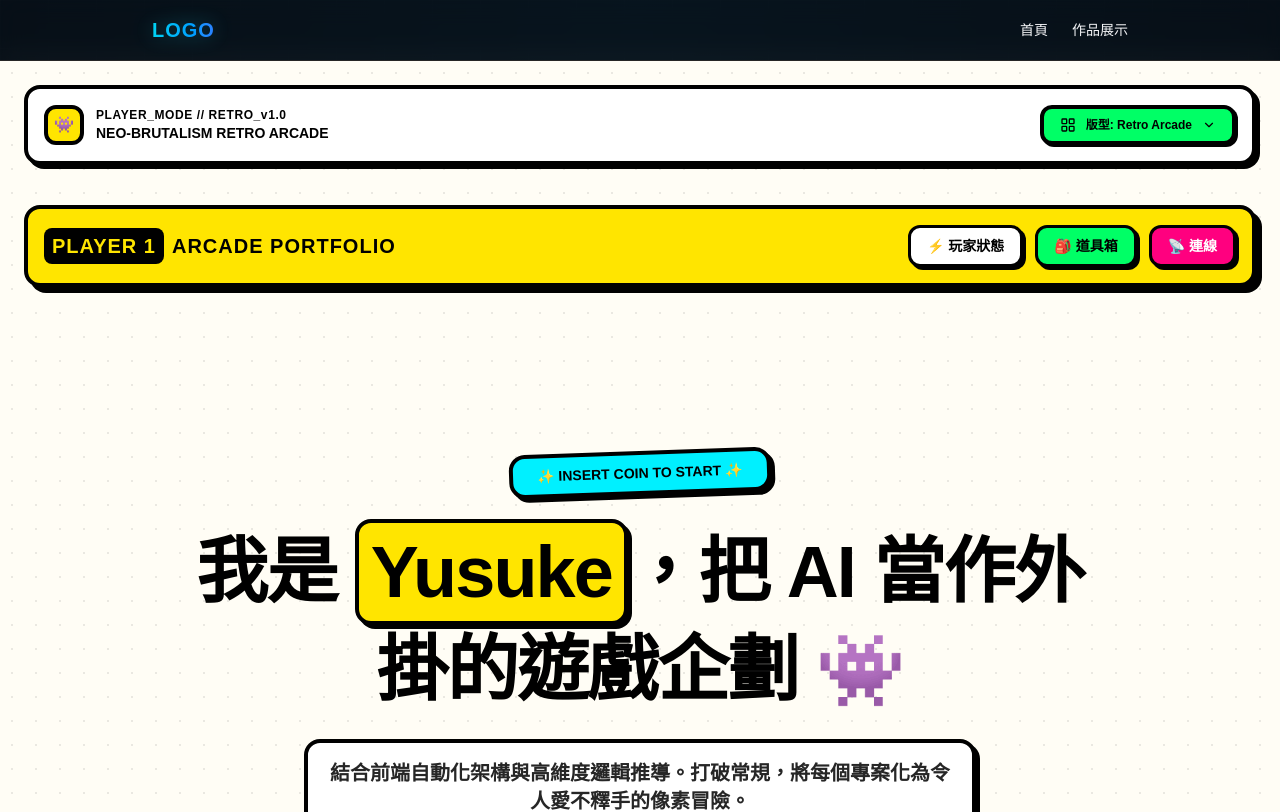
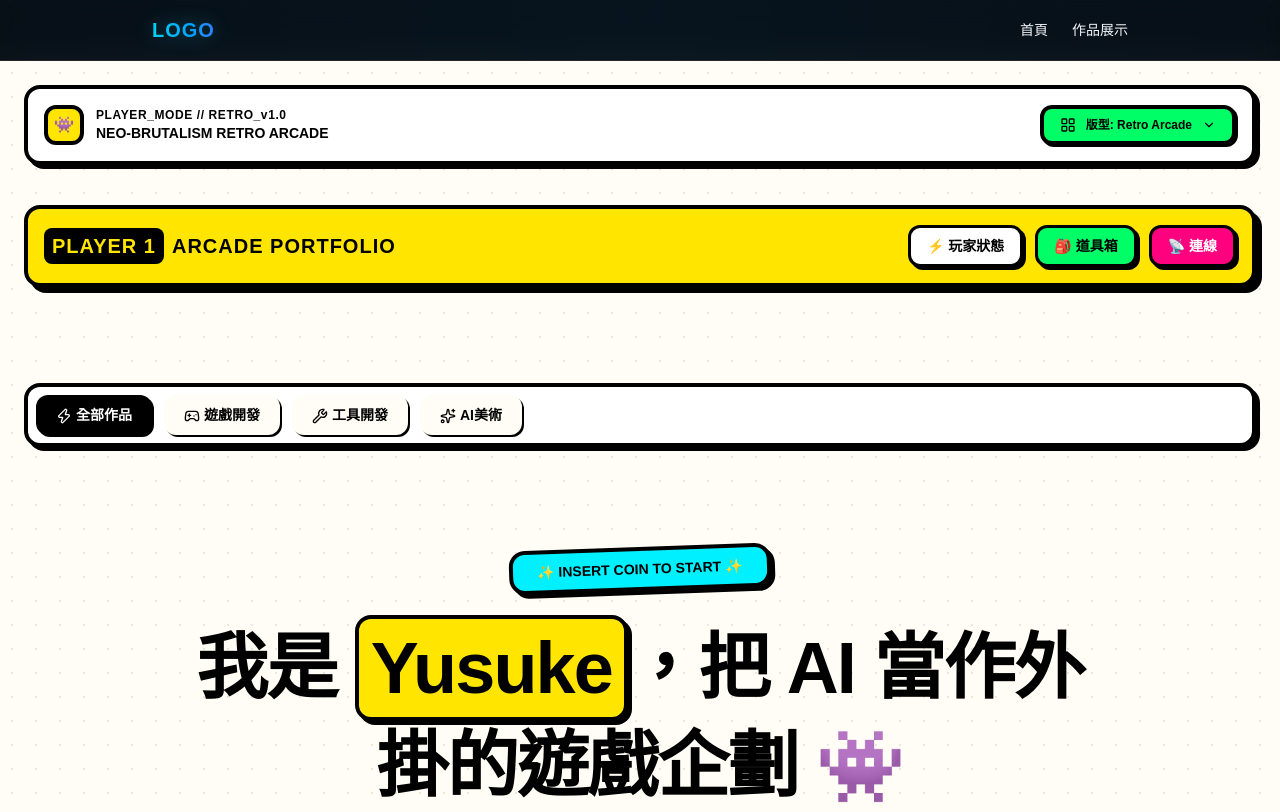
Before and after one commit to YusukeWu0903/my_portfolio, a Next.js app: page / in a window 1280 px wide. Shown: the top 812 px of the page. Built offline with nearby package versions, Linux system fonts and the light colour scheme.

Commit message:
feat: add Filter Tabs to Retro Arcade layout with 4 categories (全部作品、遊戲開發、工具開發、AI美術) and category badges on cards

```diff
--- a/app/page.tsx
+++ b/app/page.tsx
@@ -263,7 +263,7 @@ export default function Home() {
                                   ⚡ 玩家狀態
                                 </button>
                                 <button
-                    onClick={() => scrollToSection('inventory')}
+                                  onClick={() => scrollToSection('projects')}
                                   className="px-4 py-2 bg-[#00FF66] border-3 border-black rounded-xl font-bold shadow-[3px_3px_0px_#000] hover:translate-x-0.5 hover:translate-y-0.5 hover:shadow-[1px_1px_0px_#000] transition-all text-sm"
                                 >
                                   🎒 道具箱
@@ -276,6 +276,56 @@ export default function Home() {
                                 </button>
                               </div>
                             </nav>
+
+                            {/* Retro Filter Tabs */}
+                            <div className="sticky top-[140px] z-20 mb-8">
+                              <div className="flex flex-wrap gap-3 p-2 bg-white border-4 border-black rounded-2xl shadow-[4px_4px_0px_#000]">
+                                <button
+                                  onClick={() => setActiveTab('all')}
+                                  className={`px-5 py-2.5 rounded-xl font-black text-sm transition-all duration-200 shadow-[2px_2px_0px_#000] ${
+                                    activeTab === 'all'
+                                      ? 'bg-black text-white'
+                                      : 'bg-[#FFFDF5] text-black hover:bg-[#FFE500] hover:translate-x-0.5 hover:translate-y-0.5 hover:shadow-[1px_1px_0px_#000]'
+                                  }`}
+                                >
+                                  <Zap className="w-4 h-4 inline-block mr-1" />
+                                  全部作品
+                                </button>
+                                <button
+                                  onClick={() => setActiveTab('games')}
+                                  className={`px-5 py-2.5 rounded-xl font-black text-sm transition-all duration-200 shadow-[2px_2px_0px_#000] ${
+                                    activeTab === 'games'
+                                      ? 'bg-[#FF007F] text-white'
+                                      : 'bg-[#FFFDF5] text-black hover:bg-[#FFE500] hover:translate-x-0.5 hover:translate-y-0.5 hover:shadow-[1px_1px_0px_#000]'
+                                  }`}
+                                >
+                                  <Gamepad2 className="w-4 h-4 inline-block mr-1" />
+                                  遊戲開發
+                                </button>
+                                <button
+                                  onClick={() => setActiveTab('tools')}
+                                  className={`px-5 py-2.5 rounded-xl font-black text-sm transition-all duration-200 shadow-[2px_2px_0px_#000] ${
+                                    activeTab === 'tools'
+                                      ? 'bg-[#00FF66] text-black'
+                                      : 'bg-[#FFFDF5] text-black hover:bg-[#FFE500] hover:translate-x-0.5 hover:translate-y-0.5 hover:shadow-[1px_1px_0px_#000]'
+                                  }`}
+                                >
+                                  <Wrench className="w-4 h-4 inline-block mr-1" />
+                                  工具開發
+                                </button>
+                                <button
+                                  onClick={() => setActiveTab('art')}
+                                  className={`px-5 py-2.5 rounded-xl font-black text-sm transition-all duration-200 shadow-[2px_2px_0px_#000] ${
+                                    activeTab === 'art'
+                                      ? 'bg-[#9D4EDD] text-white'
+                                      : 'bg-[#FFFDF5] text-black hover:bg-[#FFE500] hover:translate-x-0.5 hover:translate-y-0.5 hover:shadow-[1px_1px_0px_#000]'
+                                  }`}
+                                >
+                                  <Sparkles className="w-4 h-4 inline-block mr-1" />
+                                  AI美術
+                                </button>
+                              </div>
+                            </div>
 
               {/* Hero Section (Retro Game Style) */}
               <section className="min-h-[80vh] flex flex-col items-center justify-center text-center py-12">
@@ -390,6 +440,11 @@ export default function Home() {
                                                     #{tag}
                                                   </span>
                                                 ))}
+                                              </div>
+
+                                              <div className="flex items-center gap-2 text-xs font-black text-neutral-700 mb-4">
+                                                {categoryIcons[project.category] && React.createElement(categoryIcons[project.category], { className: "w-4 h-4" })}
+                                                <span>{categoryLabels[project.category]}</span>
                                               </div>
                                             </div>
 
```
Lines whose indentation alone changed are shown as unchanged.
